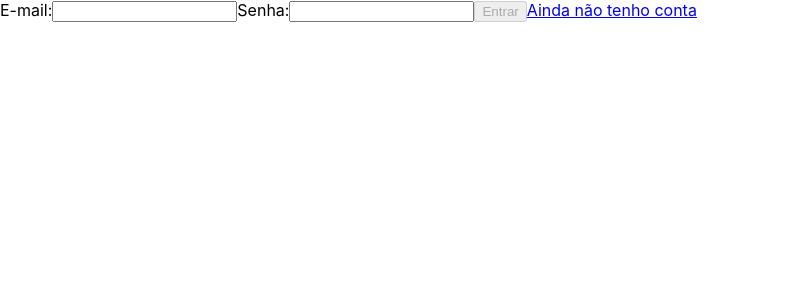
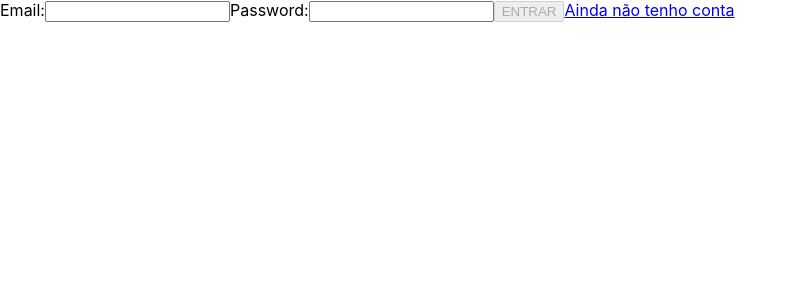
Before and after one commit to tryber/sd-03-trybeer-6, a React (Create React App) app in the folder front-end/: page /login in a window 1280 px wide. Shown: the top 300 px of the page, without its empty margins (0-796 px from the left). Built offline with nearby package versions, Linux system fonts and the light colour scheme.

Commit message:
Testes ok falta implementação de login

```diff
--- a/front-end/src/components/login/Login.jsx
+++ b/front-end/src/components/login/Login.jsx
@@ -37,7 +37,7 @@ export default function Login() {
   return (
     <form>
       <label htmlFor="email-input">
-        E-mail:
+        Email:
         <input
           type="text"
           name="email-input"
@@ -47,7 +47,7 @@ export default function Login() {
         {emailError ? <p>{emailError}</p> : null}
       </label>
       <label htmlFor="password-input">
-        Senha:
+        Password:
         <input
           type="password"
           name="password-input"
@@ -62,7 +62,7 @@ export default function Login() {
         data-testid="signin-btn"
         disabled={ !email || !password || emailError || passwordError }
       >
-        Entrar
+        ENTRAR
       </button>
       <Link to="/register" name="no-account-btn" data-testid="no-account-btn">
         Ainda não tenho conta
```
